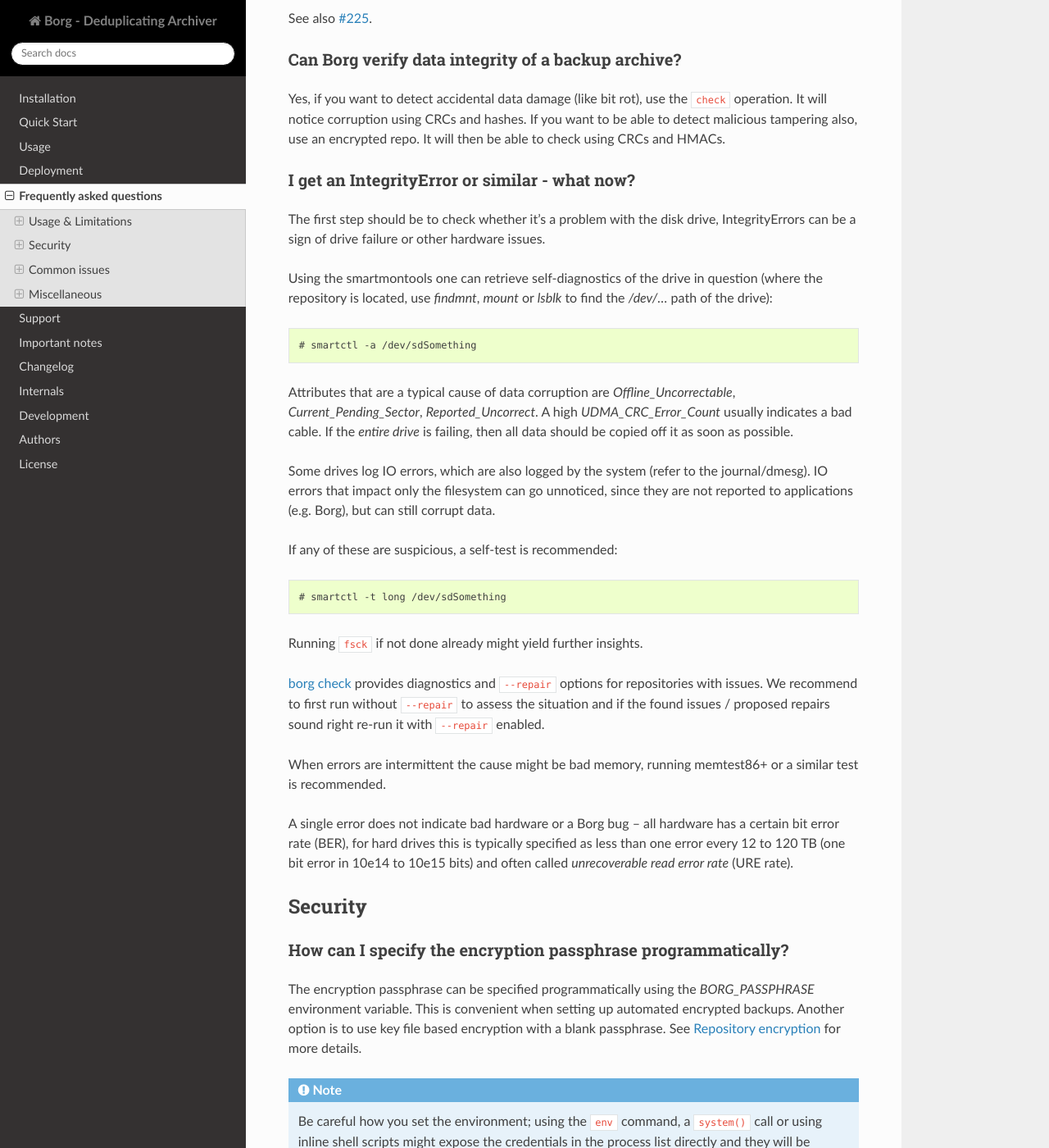
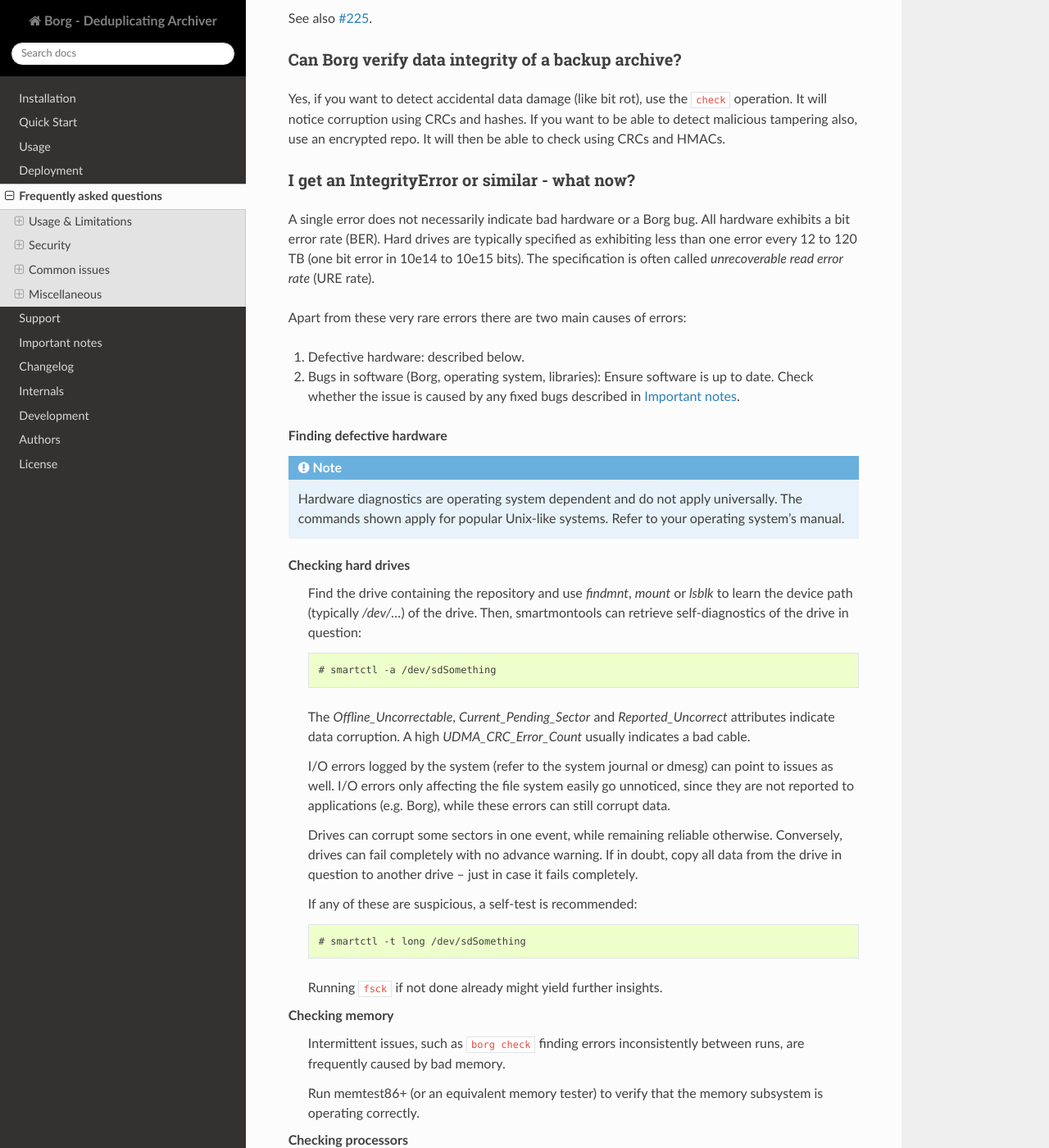
Before and after one commit to borgbackup/borg, a Sphinx documentation site: the page built from docs/faq.rst, in a window 1280 px wide and 1400 px high, scrolled down 3580 px. Shown: the whole window at 82% size. Built offline with Sphinx 7.4.7 and the Read the Docs theme 2.0.0, drawn with Linux system fonts in a browser that asks for light colours; pages that are not in the unit, such as notebooks, are missing from menus; the version number could not be read and is left out; some of the changed text lies outside the part shown.

Commit message:
faq: rewrote IntegrityError answer

```diff
--- a/docs/changes.rst
+++ b/docs/changes.rst
@@ -1,3 +1,6 @@
+
+.. _important_notes:
+
 Important notes
 ===============
 
--- a/docs/faq.rst
+++ b/docs/faq.rst
@@ -194,41 +194,80 @@
 I get an IntegrityError or similar - what now?
 ----------------------------------------------
 
-The first step should be to check whether it's a problem with the disk drive,
-IntegrityErrors can be a sign of drive failure or other hardware issues.
+A single error does not necessarily indicate bad hardware or a Borg
+bug. All hardware exhibits a bit error rate (BER). Hard drives are typically
+specified as exhibiting less than one error every 12 to 120 TB
+(one bit error in 10e14 to 10e15 bits). The specification is often called
+*unrecoverable read error rate* (URE rate).
 
-Using the smartmontools one can retrieve self-diagnostics of the drive in question
-(where the repository is located, use *findmnt*, *mount* or *lsblk* to find the
-*/dev/...* path of the drive)::
+Apart from these very rare errors there are two main causes of errors:
 
-    # smartctl -a /dev/sdSomething
+(i) Defective hardware: described below.
+(ii) Bugs in software (Borg, operating system, libraries):
+     Ensure software is up to date.
+     Check whether the issue is caused by any fixed bugs described in :ref:`important_notes`.
 
-Attributes that are a typical cause of data corruption are *Offline_Uncorrectable*,
-*Current_Pending_Sector*, *Reported_Uncorrect*. A high *UDMA_CRC_Error_Count* usually
-indicates a bad cable. If the *entire drive* is failing, then all data should be copied
-off it as soon as possible.
 
-Some drives log IO errors, which are also logged by the system (refer to the journal/dmesg).
-IO errors that impact only the filesystem can go unnoticed, since they are not reported
-to applications (e.g. Borg), but can still corrupt data.
+.. rubric:: Finding defective hardware
 
-If any of these are suspicious, a self-test is recommended::
+.. note::
 
-    # smartctl -t long /dev/sdSomething
+   Hardware diagnostics are operating system dependent and do not
+   apply universally. The commands shown apply for popular Unix-like
+   systems. Refer to your operating system's manual.
 
-Running ``fsck`` if not done already might yield further insights.
+Checking hard drives
+  Find the drive containing the repository and use *findmnt*, *mount* or *lsblk*
+  to learn the device path (typically */dev/...*) of the drive.
+  Then, smartmontools can retrieve self-diagnostics of the drive in question::
+
+      # smartctl -a /dev/sdSomething
+
+  The *Offline_Uncorrectable*, *Current_Pending_Sector* and *Reported_Uncorrect*
+  attributes indicate data corruption. A high *UDMA_CRC_Error_Count* usually
+  indicates a bad cable.
+
+  I/O errors logged by the system (refer to the system journal or
+  dmesg) can point to issues as well. I/O errors only affecting the
+  file system easily go unnoticed, since they are not reported to
+  applications (e.g. Borg), while these errors can still corrupt data.
+
+  Drives can corrupt some sectors in one event, while remaining
+  reliable otherwise. Conversely, drives can fail completely with no
+  advance warning. If in doubt, copy all data from the drive in
+  question to another drive -- just in case it fails completely.
+
+  If any of these are suspicious, a self-test is recommended::
+
+      # smartctl -t long /dev/sdSomething
+
+  Running ``fsck`` if not done already might yield further insights.
+
+Checking memory
+  Intermittent issues, such as ``borg check`` finding errors
+  inconsistently between runs, are frequently caused by bad memory.
+
+  Run memtest86+ (or an equivalent memory tester) to verify that
+  the memory subsystem is operating correctly.
+
+Checking processors
+  Processors rarely cause errors. If they do, they are usually overclocked
+  or otherwise operated outside their specifications. We do not recommend to
+  operate hardware outside its specifications for productive use.
+
+  Tools to verify correct processor operation include Prime95 (mprime), linpack,
+  and the `Intel Processor Diagnostic Tool
+  <https://downloadcenter.intel.com/download/19792/Intel-Processor-Diagnostic-Tool>`_
+  (applies only to Intel processors).
+
+.. rubric:: Repairing a damaged repository
+
+With any defective hardware found and replaced, the damage done to the repository
+needs to be ascertained and fixed.
 
 :ref:`borg_check` provides diagnostics and ``--repair`` options for repositories with
-issues. We recommend to first run without ``--repair`` to assess the situation and
-if the found issues / proposed repairs sound right re-run it with ``--repair`` enabled.
-
-When errors are intermittent the cause might be bad memory, running memtest86+ or a similar
-test is recommended.
-
-A single error does not indicate bad hardware or a Borg bug -- all hardware has a certain
-bit error rate (BER), for hard drives this is typically specified as less than one error
-every 12 to 120 TB (one bit error in 10e14 to 10e15 bits) and often called
-*unrecoverable read error rate* (URE rate).
+issues. We recommend to first run without ``--repair`` to assess the situation.
+If the found issues and proposed repairs seem right, re-run "check" with ``--repair`` enabled.
 
 Security
 ########
```
